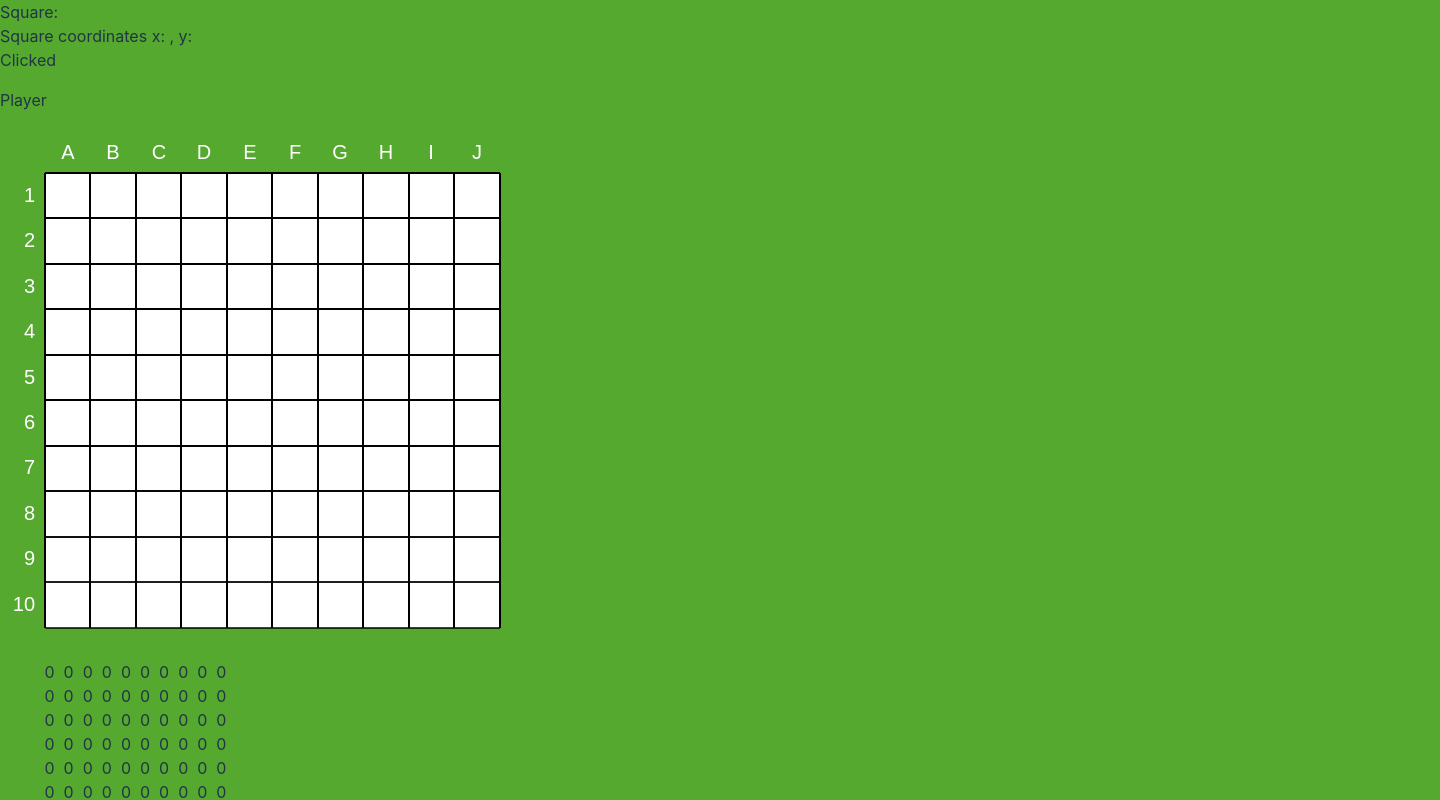
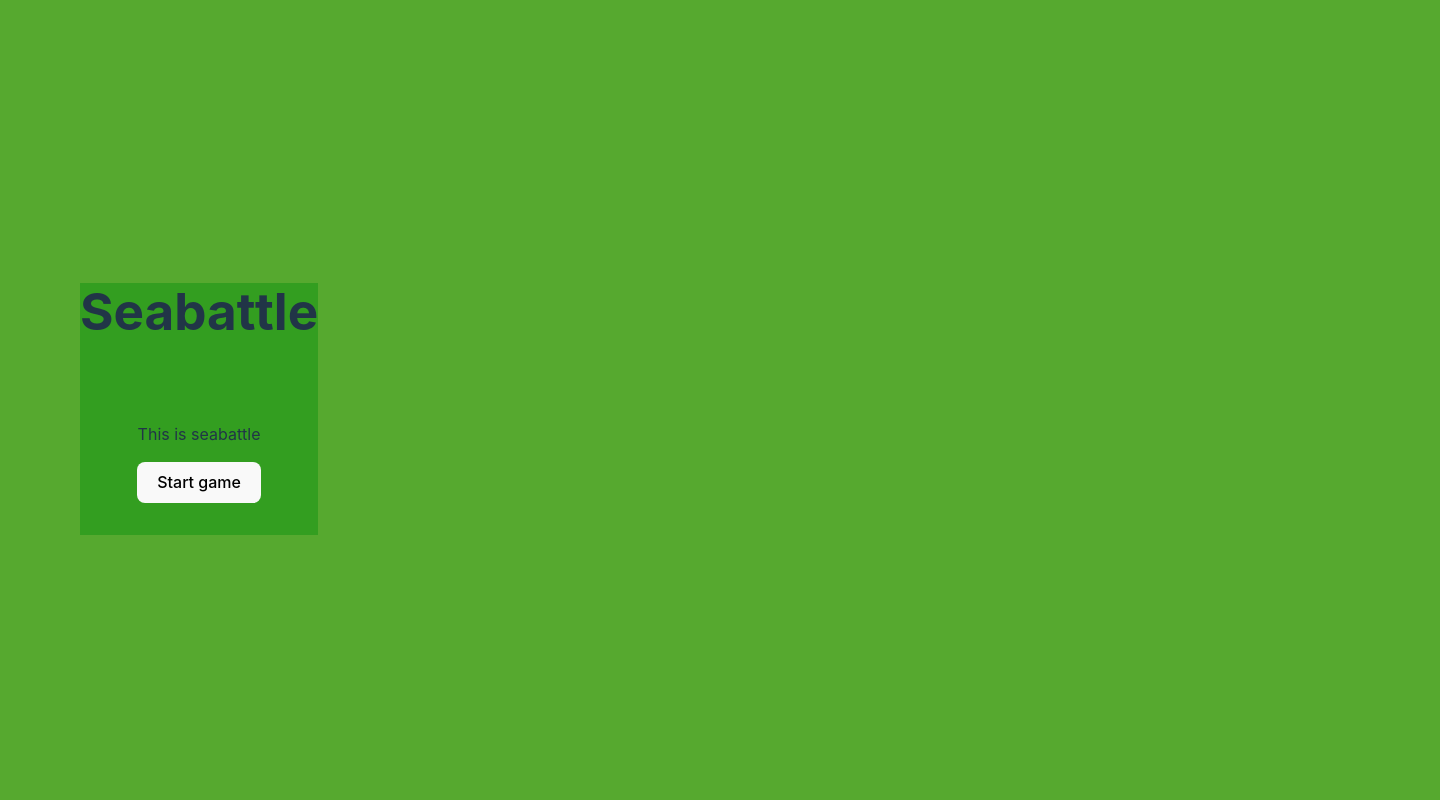
Before and after one commit to tomi135/seabattle, a React (Vite) app: page / in a window 1280 px wide. Shown: the top 800 px of the page, 1440 px wide, since content can reach past the window. Built offline with nearby package versions, Linux system fonts and the light colour scheme.

Commit message:
Zustand mvp

```diff
--- a/src/components/Board.tsx
+++ b/src/components/Board.tsx
@@ -1,9 +1,14 @@
 import { useEffect, useState, useRef } from "react";
 import { ALPHABETS, CONSTANTS, MISC } from "../constants";
 import { drawSeabattle } from "../drawing/draw";
-import { ICoord, IDragging } from "../types";
+import { ICoord, IDragging, IPlayer } from "../types";
 
-const Board = () => {
+interface IBoardProp {
+  type: string;
+  player: IPlayer;
+}
+
+const Board = ({ player }: IBoardProp) => {
   const [square, setSquare] = useState("");
   const [squareCoord, setSquareCoord] = useState<ICoord | undefined>(undefined);
   const [clicked, setClicked] = useState("");
@@ -14,7 +19,6 @@ const Board = () => {
   });
   const canvasRef = useRef<HTMLCanvasElement>(null);
   const board: number[][] = Array.from(Array(10), () => Array(10).fill(0));
-  const name = "Player";
 
   useEffect(() => {
     if (!board) return;
@@ -134,7 +138,7 @@ const Board = () => {
             Clicked {clicked}
           </>
         )}
-        <p className="player-name">{name}</p>
+        <p className="player-name">{player.name}</p>
       </div>
       <div className="canvas-container">
         <canvas
--- /dev/null
+++ b/src/components/Seabattle.tsx
@@ -0,0 +1,42 @@
+import { useSeabattleStore } from "../store/seabattle.store";
+import Board from "./Board";
+
+const Seabattle = () => {
+  const game = useSeabattleStore((state) => state);
+
+  const newGame = (e: React.MouseEvent) => {
+    console.log("New game event:", e);
+  };
+  const startGame = (e: React.MouseEvent) => {
+    console.log("Startgame event:", e);
+    game.start();
+  };
+
+  return (
+    <div className="seabattle">
+      <h1>Seabattle</h1>
+      {game.ended && (
+        <div className="end-container">
+          <div className="ended">
+            <h2>Game end</h2>
+            <button onClick={newGame}>New game</button>
+          </div>
+        </div>
+      )}
+      {!game.started && (
+        <div className="start-view">
+          <p>This is seabattle</p>
+          <button onClick={startGame}>Start game</button>
+        </div>
+      )}
+      {game.started && (
+        <div className="boards">
+          <Board type="mine" player={game.playerHome} />
+          <Board type="opponent" player={game.playerAway} />
+        </div>
+      )}
+    </div>
+  );
+};
+
+export default Seabattle;
--- a/src/drawing/draw.tsx
+++ b/src/drawing/draw.tsx
@@ -165,6 +165,7 @@ const drawSeabattle = (
   board: number[][],
   ships: IShip[]
 ): void => {
+  console.log("Drawing all...");
   ctx.clearRect(
     0,
     0,
--- a/src/index.css
+++ b/src/index.css
@@ -1,4 +1,6 @@
 :root {
+  padding: 0 5em;
+  width: 100%;
   font-family: Inter, system-ui, Avenir, Helvetica, Arial, sans-serif;
   line-height: 1.5;
   font-weight: 400;
@@ -34,6 +36,7 @@ body {
 h1 {
   font-size: 3.2em;
   line-height: 1.1;
+  text-align: center;
 }
 
 button {
@@ -59,6 +62,64 @@ ul {
   list-style-type: none;
 }
 
+.player-name {
+  font-size: 1.2em;
+  font-weight: bolder;
+  color: white;
+}
+
+.seabattle {
+  background-color: rgb(51, 158, 32);
+}
+
+.canvas-container {
+  display: flex;
+  flex: 1 1 auto;
+  width: 45vw;
+  height: 45vw;
+  margin: 1em auto;
+}
+
+.start-view {
+  text-align: center;
+  padding: 2em;
+  margin: 1em;
+}
+
+.end-container {
+  position: absolute;
+  margin: auto;
+
+  width: 100%;
+
+}
+
+.ended {
+  width: 20em;
+  margin: auto;
+  padding: 2em;
+  background-color: rgba(123, 234, 236, 0.5);
+  border-radius: 20px;
+  text-align: center;
+}
+
+.ended > button {
+  margin: 0em 1em 2em 1em;
+  padding: 1em;
+  font-size: 2em
+}
+
+.boards {
+  display: grid;
+  grid-template-rows: auto 90%;
+  grid-template-columns: 50% 50%;
+  width: 100%;
+}
+
+.board > .header {
+  text-align: center;
+}
+
 @media (prefers-color-scheme: light) {
   :root {
     color: #213547;
--- a/src/main.tsx
+++ b/src/main.tsx
@@ -1,10 +1,10 @@
 import React from "react";
 import ReactDOM from "react-dom/client";
 import "./index.css";
-import Board from "./components/Board";
+import Seabattle from "./components/Seabattle";
 
 ReactDOM.createRoot(document.getElementById("root")!).render(
   <React.StrictMode>
-    <Board />
+    <Seabattle />
   </React.StrictMode>
 );
--- /dev/null
+++ b/src/store/player.tsx
@@ -0,0 +1,18 @@
+import { IPlayer } from "../types";
+
+const createPlayer = (id: number, name: string): IPlayer => {
+  const player = {
+    playerId: id,
+    playerType: id === 1 ? "human" : "computer",
+    name: name,
+    board: Array.from(Array(10), () => Array(10).fill(0)),
+    boardOpponent: Array.from(Array(10), () => Array(10).fill(0)),
+    myShots: [],
+    ships: [],
+    lastHit: null,
+  };
+
+  return player;
+};
+
+export { createPlayer };
--- /dev/null
+++ b/src/store/seabattle.store.tsx
@@ -0,0 +1,23 @@
+import { create } from "zustand";
+import { IPlayer } from "../types";
+import { createPlayer } from "./player";
+
+interface SeabattleState {
+  started: boolean;
+  ended: boolean;
+  inTurn: IPlayer | undefined;
+  playerHome: IPlayer;
+  playerAway: IPlayer;
+  start: () => void;
+}
+
+const useSeabattleStore = create<SeabattleState>()((set) => ({
+  started: false,
+  ended: false,
+  inTurn: undefined,
+  playerHome: createPlayer(1, "Player1"),
+  playerAway: createPlayer(2, "Player2"),
+  start: () => set((state) => ({ ...state, started: true })),
+}));
+
+export { useSeabattleStore };
```
Also changed, not shown: src/types.tsx (+17 -1 lines).
